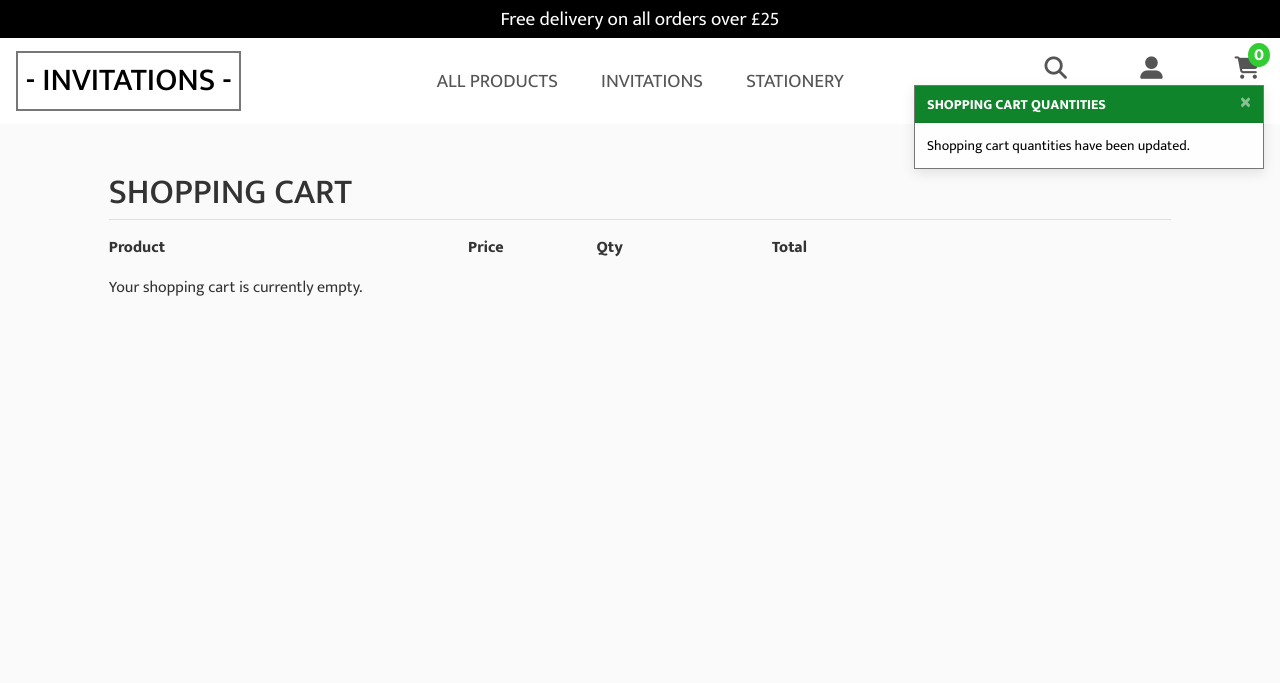
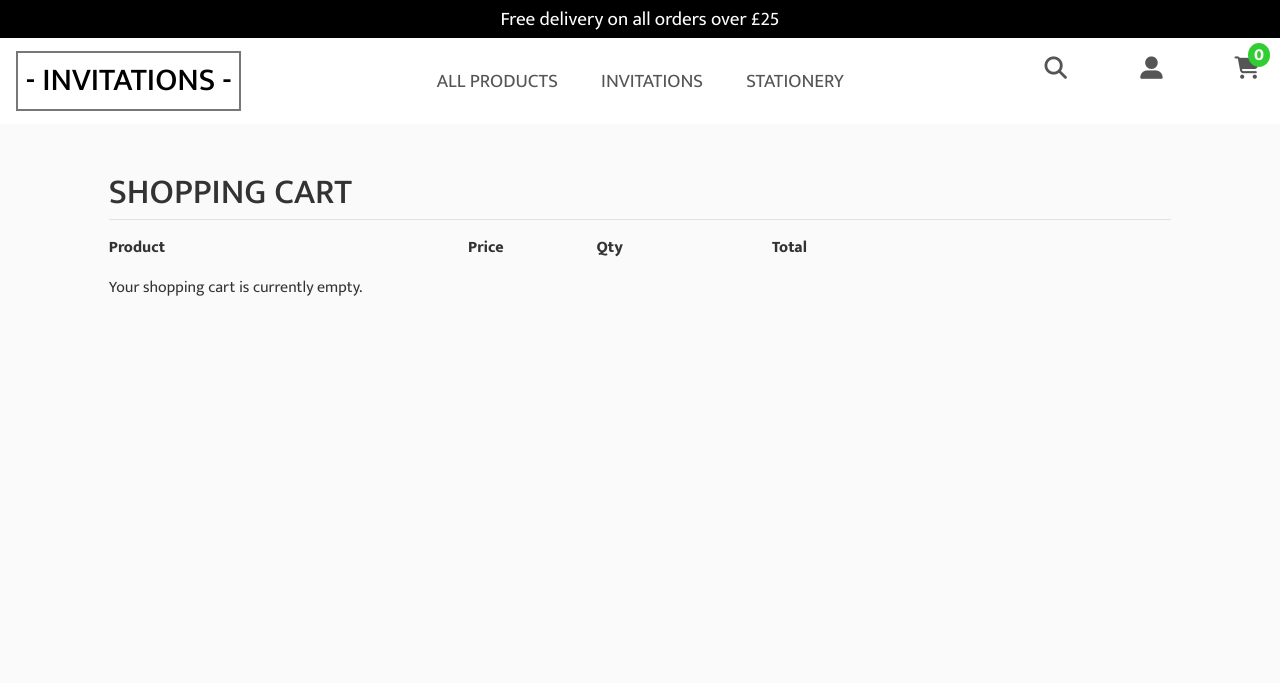
Before and after one commit to Code-Institute-Submissions/milestone-4-INVITATIONS, a Django app: page /cart/update/ in a window 1280 px wide. Shown: the top 683 px of the page. Run offline with Django 3.2, Linux system fonts and the light colour scheme; some libraries are stand-ins or nearby versions.

Commit message:
Hide messages after 3.5 seconds

```diff
--- a/templates/base.html
+++ b/templates/base.html
@@ -178,7 +178,7 @@
 
         {% block messages %}
             {% for message in messages %}
-                <div role="alert" aria-live="assertive" aria-atomic="true" class="toast" data-autohide="false" data-delay="5000">
+                <div role="alert" aria-live="assertive" aria-atomic="true" class="toast" data-autohide="true" data-delay="3500">
                     <div class="toast-header {{ message.level_tag }}">
                         <strong class="mr-auto">{{ message.extra_tags|upper }}</strong>
                         <button type="button" class="ml-2 mb-1 close toast__close" data-dismiss="toast" aria-label="Close">
```
